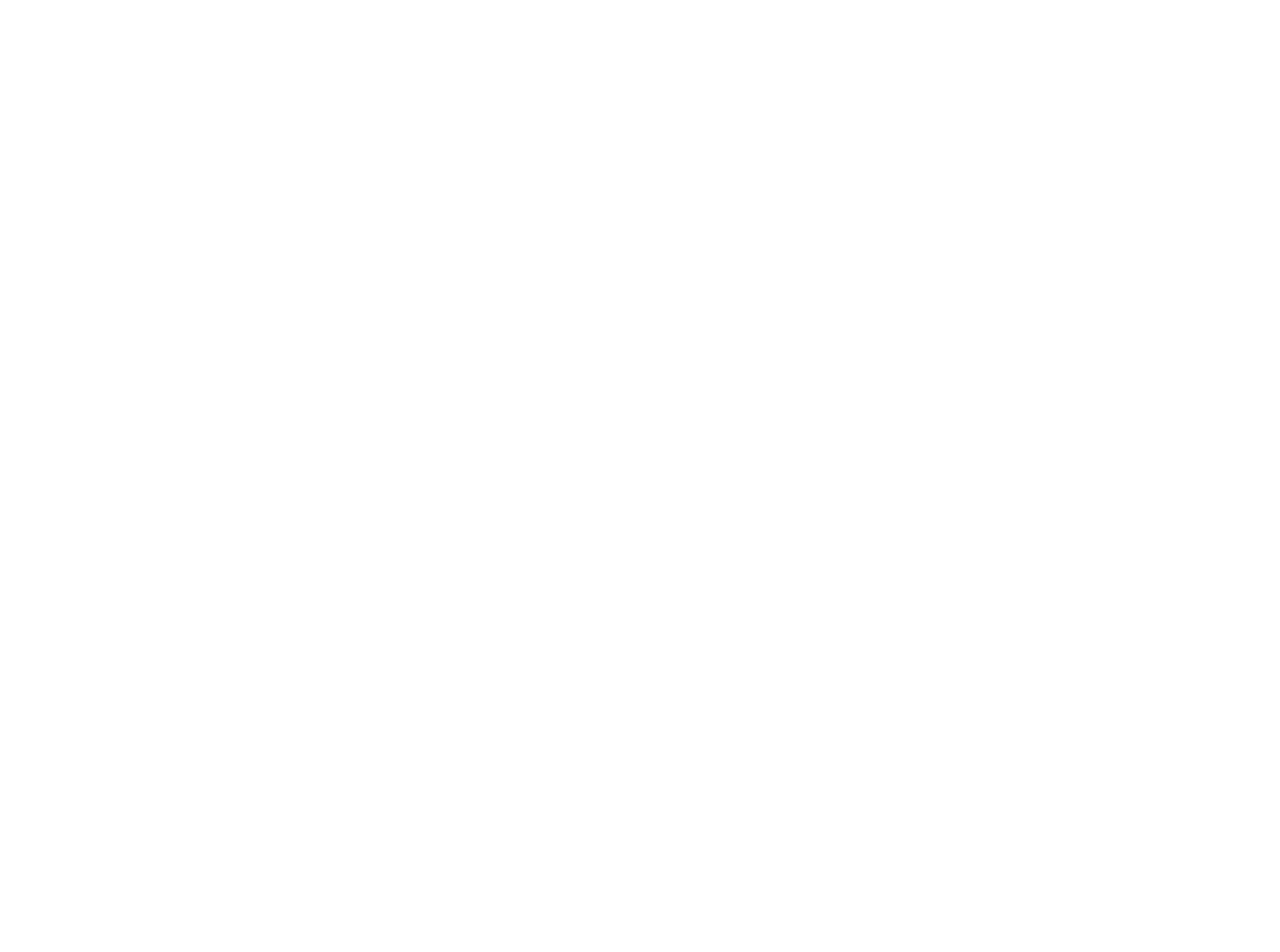
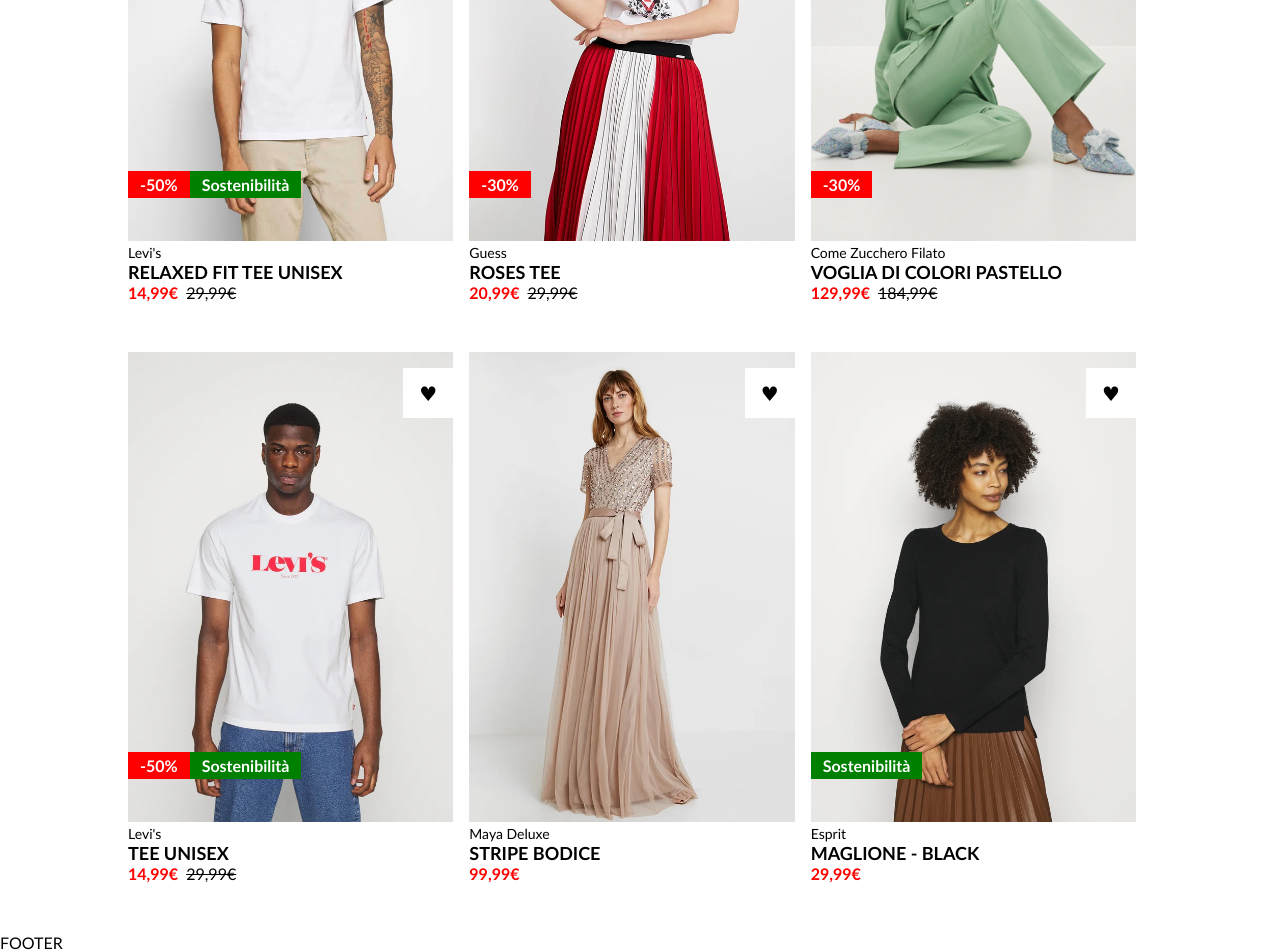
Before and after one commit to MrArcano/vite-boolando, a Vue app: page / in a window 1280 px wide. Shown: the part 359-1311 px from the top of the page. Before the commit the page ends 800 px from the top, so only its background shows below. Built offline with nearby package versions, Linux system fonts and the light colour scheme.

Commit message:
[add]: main template

```diff
--- a/src/components/Main.vue
+++ b/src/components/Main.vue
@@ -5,11 +5,257 @@
 </script>
 
 <template>
+
   <main>
-    MAIN
+    <div class="container">
+      <div class="cards flex-box">
+
+
+        <div class="card"> <!-- inizio card -->
+          <div class="card-top">
+            <div class="card-image">
+              <img src="../assets/img/1.webp" alt="img1">
+              <img src="../assets/img/1b.webp" alt="img1b">
+            </div>
+            <div class="hearth">
+              <span>&hearts;</span>
+            </div>
+            <div class="badge-box">
+              <span class="badge badge-red">-50%</span>
+              <span class="badge badge-green">Sostenibilità</span>
+            </div>
+          </div>
+
+          <div class="card-bot">
+            <span class="brand block-box">Levi's</span>
+            <span class="name-item block-box">Relaxed Fit Tee Unisex</span>
+            <span class="new-price">14,99&euro;</span>
+            <span class="old-price">29,99&euro;</span>
+          </div>
+        </div> <!-- fine card -->
+
+        <div class="card"> <!-- inizio card -->
+          <div class="card-top">
+            <div class="card-image">
+              <img src="../assets/img/2.webp" alt="img2">
+              <img src="../assets/img/2b.webp" alt="img2b">
+            </div>
+            <div class="hearth">
+              <span>&hearts;</span>
+            </div>
+            <div class="badge-box">
+              <span class="badge badge-red">-30%</span>
+            </div>
+          </div>
+
+          <div class="card-bot">
+            <span class="brand block-box">Guess</span>
+            <span class="name-item block-box">Roses Tee</span>
+            <span class="new-price">20,99&euro;</span>
+            <span class="old-price">29,99&euro;</span>
+          </div>
+        </div> <!-- fine card -->
+
+        <div class="card"> <!-- inizio card -->
+          <div class="card-top">
+            <div class="card-image">
+              <img src="../assets/img/3.webp" alt="img3">
+              <img src="../assets/img/3b.webp" alt="img3b">
+            </div>
+            <div class="hearth">
+              <span>&hearts;</span>
+            </div>
+            <div class="badge-box">
+              <span class="badge badge-red">-30%</span>
+            </div>
+          </div>
+
+          <div class="card-bot">
+            <span class="brand block-box">Come Zucchero Filato</span>
+            <span class="name-item block-box">Voglia di colori pastello</span>
+            <span class="new-price">129,99&euro;</span>
+            <span class="old-price">184,99&euro;</span>
+          </div>
+        </div> <!-- fine card -->
+
+        <div class="card"> <!-- inizio card -->
+          <div class="card-top">
+            <div class="card-image">
+              <img src="../assets/img/4.webp" alt="img4">
+              <img src="../assets/img/4b.webp" alt="img4b">
+            </div>
+            <div class="hearth">
+              <span>&hearts;</span>
+            </div>
+            <div class="badge-box">
+              <span class="badge badge-red">-50%</span>
+              <span class="badge badge-green">Sostenibilità</span>
+            </div>
+          </div>
+
+          <div class="card-bot">
+            <span class="brand block-box">Levi's</span>
+            <span class="name-item block-box">Tee Unisex</span>
+            <span class="new-price">14,99&euro;</span>
+            <span class="old-price">29,99&euro;</span>
+          </div>
+        </div> <!-- fine card -->
+
+        <div class="card"> <!-- inizio card -->
+          <div class="card-top">
+            <div class="card-image">
+              <img src="../assets/img/5.webp" alt="img5">
+              <img src="../assets/img/5b.webp" alt="img5b">
+            </div>
+            <div class="hearth">
+              <span>&hearts;</span>
+            </div>
+          </div>
+
+          <div class="card-bot">
+            <span class="brand block-box">Maya Deluxe</span>
+            <span class="name-item block-box">Stripe Bodice</span>
+            <span class="new-price">99,99&euro;</span>
+          </div>
+        </div> <!-- fine card -->
+
+        <div class="card"> <!-- inizio card -->
+          <div class="card-top">
+            <div class="card-image">
+              <img src="../assets/img/6.webp" alt="img6">
+              <img src="../assets/img/6b.webp" alt="img6b">
+            </div>
+            <div class="hearth">
+              <span>&hearts;</span>
+            </div>
+            <div class="badge-box">
+              <span class="badge badge-green">Sostenibilità</span>
+            </div>
+          </div>
+
+          <div class="card-bot">
+            <span class="brand block-box">Esprit</span>
+            <span class="name-item block-box">Maglione - Black</span>
+            <span class="new-price">29,99&euro;</span>
+          </div>
+        </div> <!-- fine card -->
+
+      </div>
+    </div>
   </main>
+
 </template>
 
-<style>
+<style lang="scss" scoped>
+  /* MAIN */
+  /* ---------------------------------------------------------- */
+  main{
+    margin-top: 70px;
+  }
 
+  .cards{
+    padding-top: 60px;
+    flex-wrap: wrap;
+    justify-content: center;
+  }
+
+  .card{
+    cursor: pointer;
+    width: calc((100% - 48px) / 3);
+    min-width: 250px;
+    margin-right: 16px;
+  }
+
+  .card-top{
+    max-width: 450px;
+    position: relative;
+  }
+  /* ---------------------------------------------------------- */
+
+  /* CARD IMAGE */
+  /* ---------------------------------------------------------- */
+
+  .card-image img:last-of-type{
+    position: absolute;
+    top: 0;
+    left: 0;
+    display: none;
+  }
+
+  .card-image:hover img:last-of-type{
+    display: inline-block;
+  }
+  /* ---------------------------------------------------------- */
+
+  /* HEARTH */
+  /* ---------------------------------------------------------- */
+  .hearth{
+    position: absolute;
+    top: 16px;
+    right: 0;
+
+    height: 50px;
+    width: 50px;
+
+    line-height: 50px;
+    text-align: center;
+
+    background-color: white;
+    font-size: 20px;
+  }
+
+  .hearth:hover{
+    color: red;
+  }
+  /* ---------------------------------------------------------- */
+
+  /* BADGE */
+  /* ---------------------------------------------------------- */
+  .badge-box{
+    width: 100%;
+    position: absolute;
+    bottom: 50px;
+  }
+
+  .badge{
+    color: white;
+    padding: 4px 12px;
+    font-weight: bold;
+  }
+
+  .badge-red{
+    background-color: red;
+  }
+
+  .badge-green{
+    background-color: green;
+  }
+  /* ---------------------------------------------------------- */
+
+  /* CARD BOT */
+  /* ---------------------------------------------------------- */
+  .card-bot{
+    padding-bottom: 50px;
+  }
+
+  .brand{
+    font-size: 14px;
+  }
+
+  .name-item{
+    text-transform: uppercase;
+    font-size: 18px;
+    font-weight: bold;
+  }
+
+  .new-price{
+    color: red;
+    font-weight: bold;
+    padding-right: 8px;
+  }
+
+  .old-price{
+    text-decoration: line-through;
+  }
+  /* ---------------------------------------------------------- */
 </style>
```
